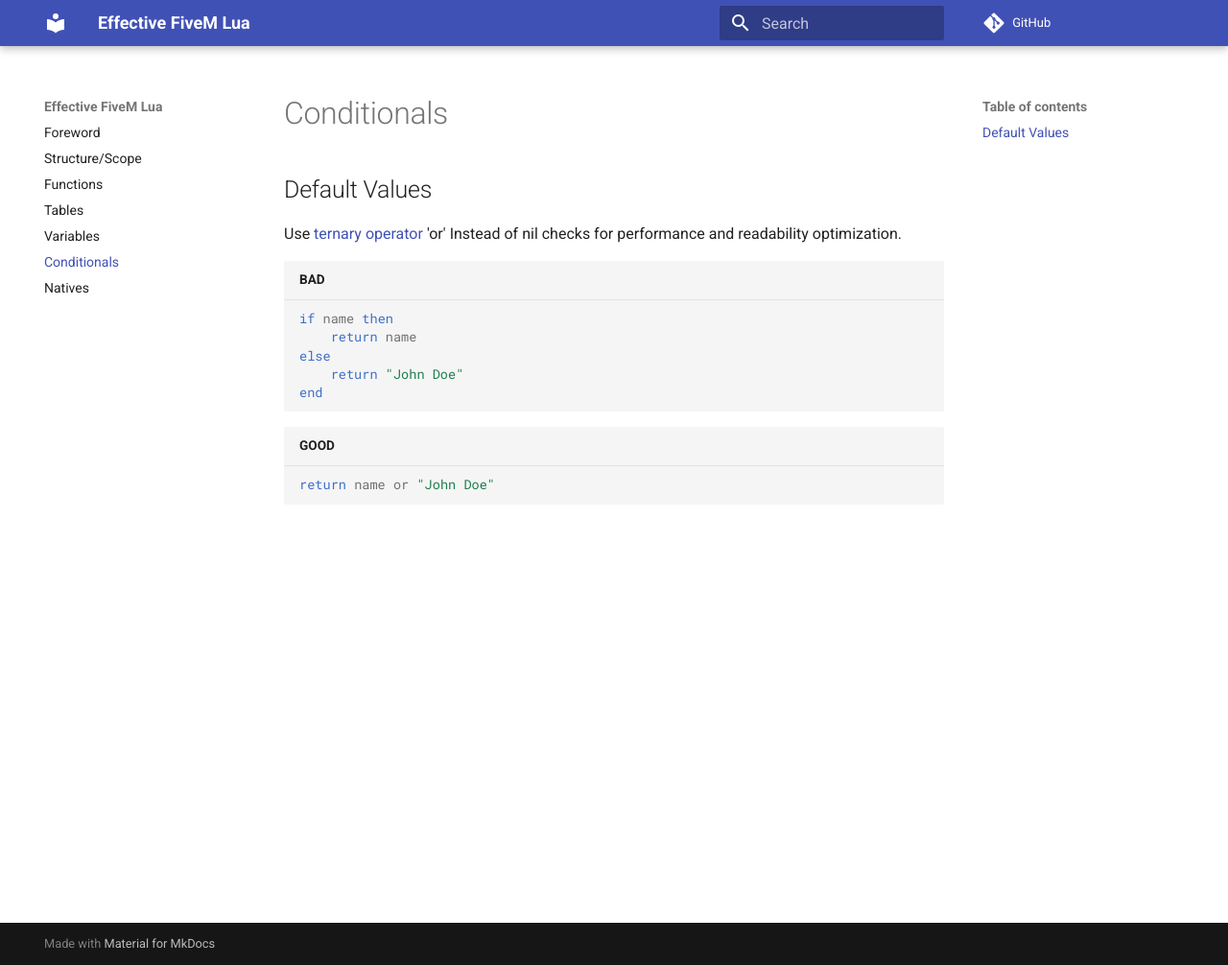
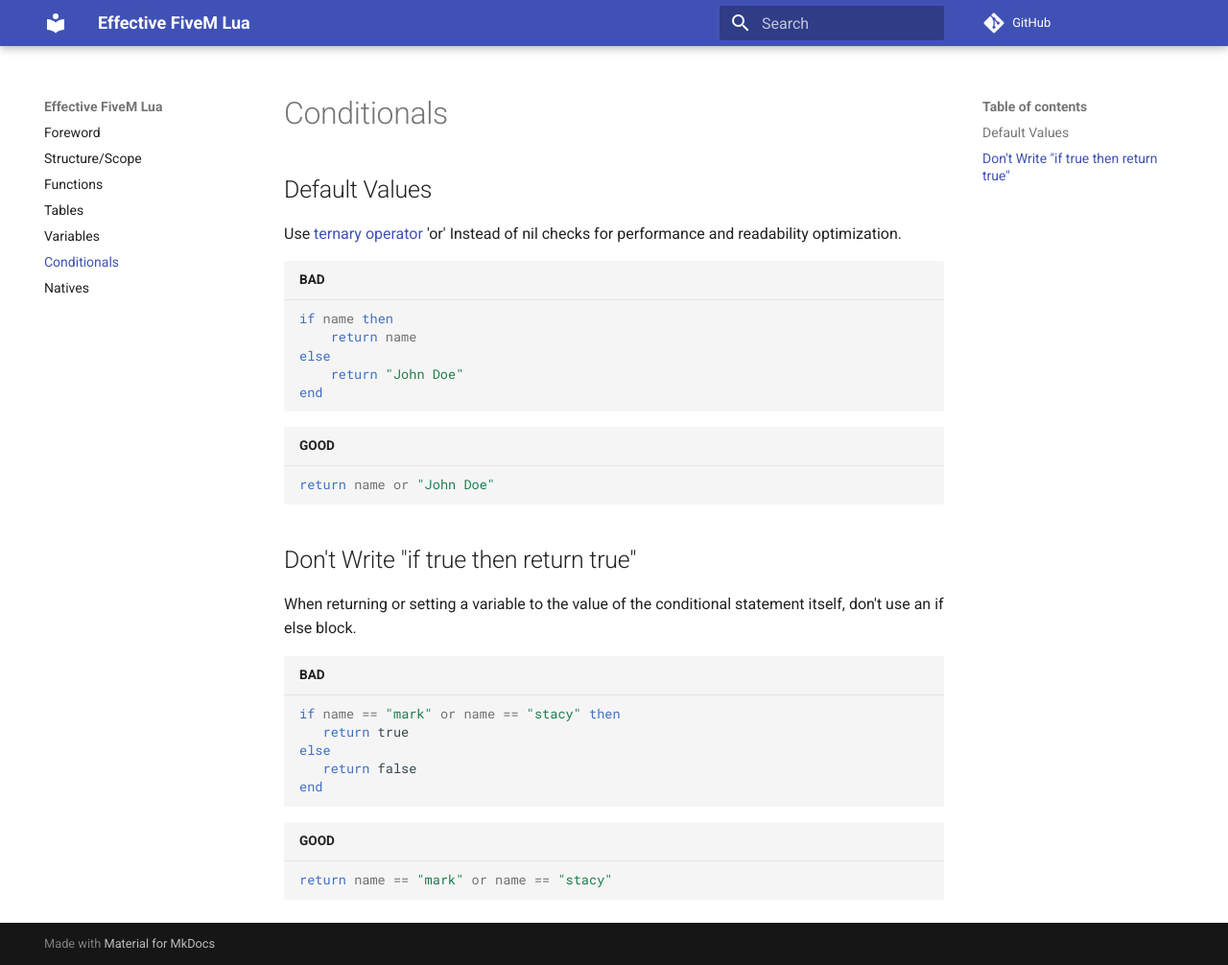
Before and after one commit to Manason/effective-fivem-lua, an MkDocs documentation site: the page built from docs/conditionals.md, in a window 1280 px wide and 1006 px high. Shown: the whole window at 96% size. Built offline with MkDocs 1.6.1 and Material for MkDocs 9.7.7, drawn with Linux system fonts in a browser that asks for light colours; comment, search, counter and statistics services are not loaded.

Commit message:
Added don't write if true then return true rule

````diff
--- a/docs/conditionals.md
+++ b/docs/conditionals.md
@@ -12,3 +12,16 @@ end
 ```lua title="GOOD"
 return name or "John Doe"
 ```
+
+## Don't Write "if true then return true"
+When returning or setting a variable to the value of the conditional statement itself, don't use an if else block.
+```lua title="BAD"
+if name == "mark" or name == "stacy" then
+   return true
+else
+   return false
+end
+```
+```lua title="GOOD"
+return name == "mark" or name == "stacy"
+```
````
